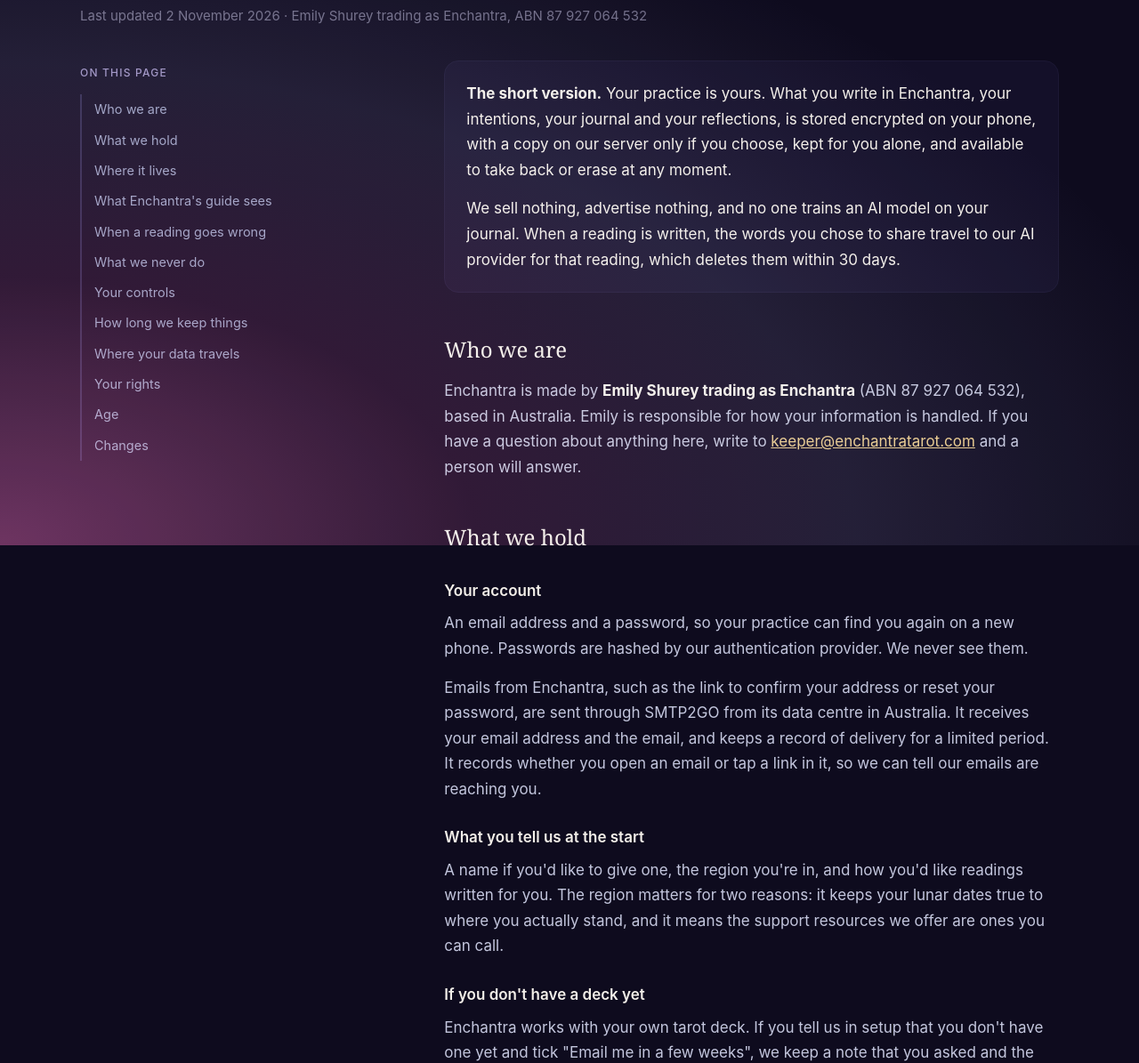
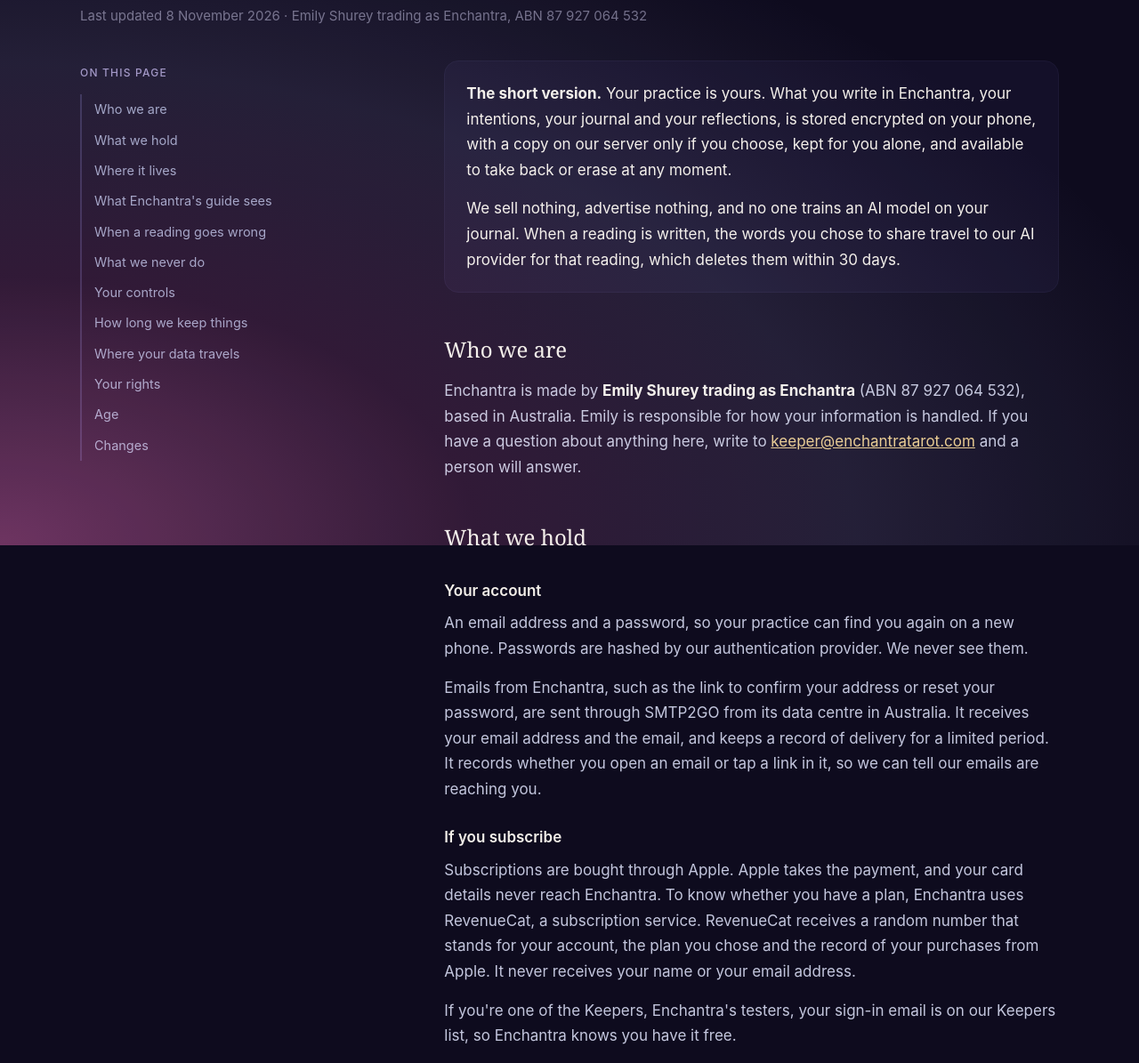
Before and after one commit to EmaVet/enchantra.website, a plain HTML site: page privacy/index.html in a window 1280 px wide. Shown: the part 187-1382 px from the top of the page at 89% size. Drawn offline with Linux system fonts and the light colour scheme.

Commit message:
ENCH-296: privacy page, payments (approved by M, 8 Nov 2026)
Adds 'If you subscribe' under What we hold, a Cancel a subscription row
in Your controls, a Purchase records row in How long we keep things and
a RevenueCat row in Where your data travels. Last updated 8 November 2026.

Co-Authored-By: Claude Opus 5.5 <noreply@anthropic.com>
Claude-Session: https://claude.ai/code/session_017zPHChrnMmEfhAJmo33GKd

```diff
--- a/privacy/index.html
+++ b/privacy/index.html
@@ -158,7 +158,7 @@ body::after {
 </nav>
 <div class="wrap">
   <header class="doc-head">  <h1>Privacy</h1>
-  <p class="stand">Last updated 2 November 2026 · Emily Shurey trading as Enchantra, ABN 87 927 064 532</p>
+  <p class="stand">Last updated 8 November 2026 · Emily Shurey trading as Enchantra, ABN 87 927 064 532</p>
   </header>
   <div class="doc">
     <nav class="toc" aria-label="On this page">
@@ -190,6 +190,10 @@ body::after {
   <h3>Your account</h3>
   <p>An email address and a password, so your practice can find you again on a new phone. Passwords are hashed by our authentication provider. We never see them.</p>
   <p>Emails from Enchantra, such as the link to confirm your address or reset your password, are sent through SMTP2GO from its data centre in Australia. It receives your email address and the email, and keeps a record of delivery for a limited period. It records whether you open an email or tap a link in it, so we can tell our emails are reaching you.</p>
+
+  <h3>If you subscribe</h3>
+  <p>Subscriptions are bought through Apple. Apple takes the payment, and your card details never reach Enchantra. To know whether you have a plan, Enchantra uses RevenueCat, a subscription service. RevenueCat receives a random number that stands for your account, the plan you chose and the record of your purchases from Apple. It never receives your name or your email address.</p>
+  <p>If you're one of the Keepers, Enchantra's testers, your sign-in email is on our Keepers list, so Enchantra knows you have it free.</p>
 
   <h3>What you tell us at the start</h3>
   <p>A name if you'd like to give one, the region you're in, and how you'd like readings written for you. The region matters for two reasons: it keeps your lunar dates true to where you actually stand, and it means the support resources we offer are ones you can call.</p>
@@ -237,6 +241,7 @@ body::after {
   <table>
     <tr><th>What</th><th>How</th></tr>
     <tr><td><strong>Delete everything</strong></td><td>You → Delete account. Removes your account, your practice, and the key that could read what's stored on your phone. Immediate and permanent.</td></tr>
+    <tr><td><strong>Cancel a subscription</strong></td><td>You → Your plan → Manage or cancel, which opens your App Store subscriptions. Deleting your Enchantra account doesn't cancel a subscription, so cancel it first.</td></tr>
     <tr><td><strong>Start over</strong></td><td>You → Start over. Clears your practice on the device while keeping your account.</td></tr>
     <tr><td><strong>Get a copy</strong></td><td>You → Export my data.</td></tr>
     <tr><td><strong>Where it's kept</strong></td><td>You → Keep a copy on Enchantra's server. Turning it off deletes the server copy at once.</td></tr>
@@ -250,6 +255,7 @@ body::after {
     <tr><td>Your account and practice</td><td>As long as you have an account. Deleted when you delete it.</td></tr>
     <tr><td>Reports about a harmful reading</td><td>Kept after account deletion, with your identity removed, so the failure can be studied.</td></tr>
     <tr><td>Crash reports</td><td>A limited period set by our error-reporting provider, already stripped of personal content.</td></tr>
+    <tr><td>Purchase records</td><td>Kept by Apple and RevenueCat under their own terms, linked to the random number for your account. Deleting your account removes everything on our side that links that number to you.</td></tr>
   </table>
 
   <h2 id="where-your-data-travels">Where your data travels</h2>
@@ -261,6 +267,7 @@ body::after {
     <tr><td>Anthropic</td><td>Writes your readings</td><td>United States</td></tr>
     <tr><td>Sentry</td><td>Crash reports, already stripped of personal content</td><td>Germany</td></tr>
     <tr><td>SMTP2GO</td><td>Emails from Enchantra</td><td>Australia</td></tr>
+    <tr><td>RevenueCat</td><td>Knows whether you have a plan</td><td>United States</td></tr>
   </table>
 
   <h2 id="your-rights">Your rights</h2>
```
